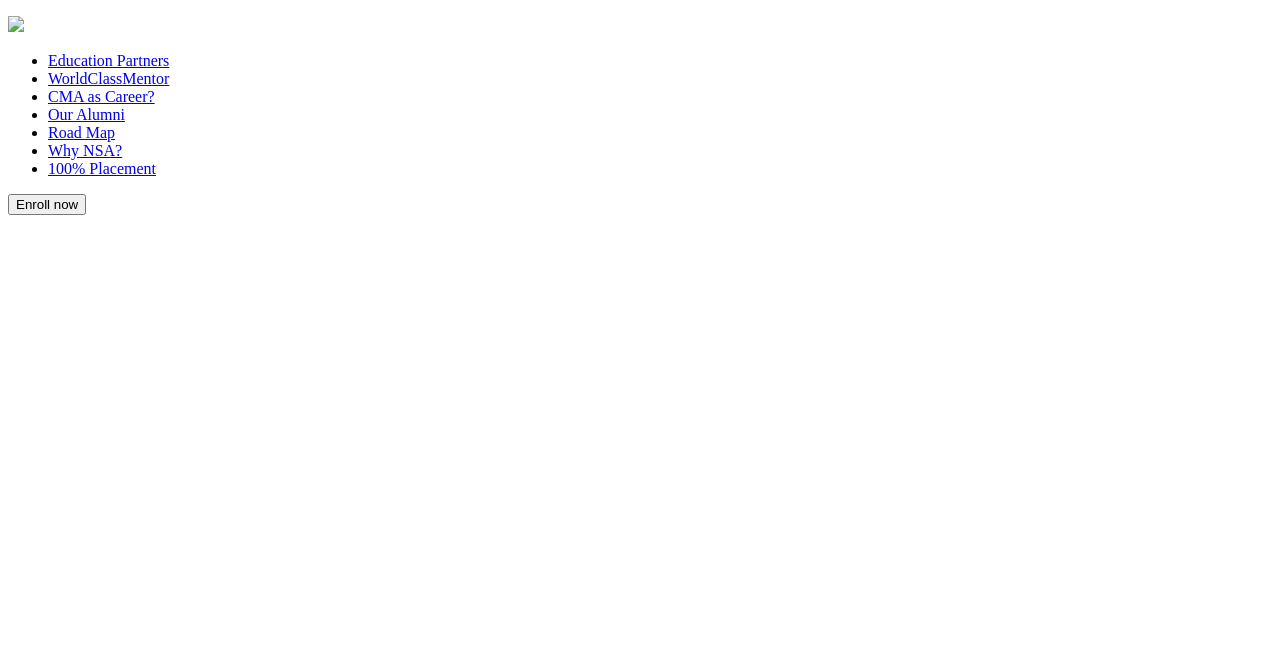
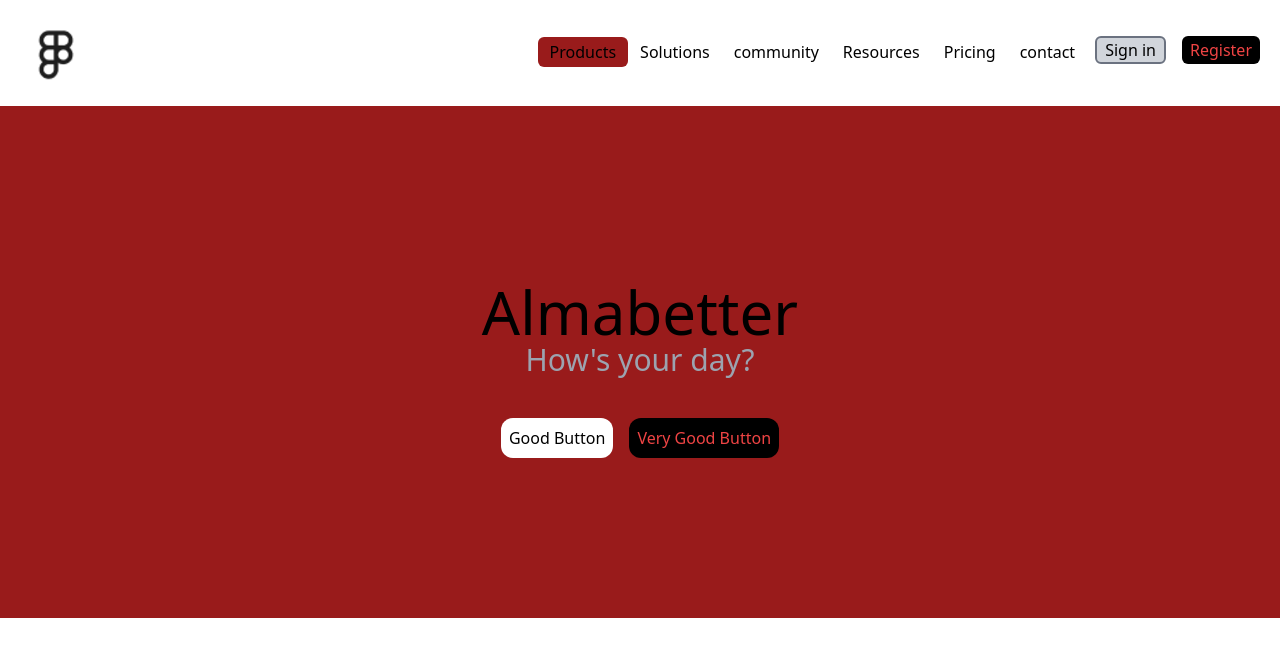
Before and after one commit to iamdrishtiii/Lab-1, a plain HTML site: page index.html in a window 1280 px wide. Drawn offline with nearby package versions, Linux system fonts and the light colour scheme.

Commit message:
first commit

```diff
--- a/index.html
+++ b/index.html
@@ -3,25 +3,35 @@
 <head>
     <meta charset="UTF-8">
     <meta name="viewport" content="width=device-width, initial-scale=1.0">
-    <title>Document</title>
+    <title>Lab-1</title>
+    <script src="https://cdn.tailwindcss.com"></script>
 </head>
 <body>
-    <header
-        class="d-flex flex-wrap align-items-left justify-content-left justify-content-md-left py-0 mb-4 border-bottom">
-        <p class="nav-link px-3 link-dark"><img src="./images/northstar acedemy logo.jpeg" height="60px" /></p>
-        <ul class="nav col-12 col-md-auto mb-2 justify-content-center mb-md-0">
+    <header>
+        <div class="flex flex-row py-4 relative">
+        <img  class="mx-4" src="./images/Screenshot 2024-11-30 143909.png" height="60px" />
+        <div class="py-5 flex flex-row absolute right-3">
+        <ul class="flex pt-1">
+            <li><a href="#" class="nav-link px-3 bg-red-800 p-1 rounded-md">Products</a></li>
+            <li><a href="#" class="nav-link px-3 link-dark">Solutions</a></li>
+            <li><a href="#" class="nav-link px-3 link-dark">community</a></li>
+            <li><a href="#" class="nav-link px-3 link-dark">Resources</a></li>
+            <li><a href="#" class="nav-link px-3 link-dark">Pricing</a></li>
+            <li><a href="#" class="nav-link px-3 link-dark">contact</a></li>
+        </ul>
+        <button class=" border-2 border-gray-500 bg-gray-300 px-2 mx-2 rounded-md"><a href="#">Sign in</a></button>
+        <Button class="bg-black text-red-500 px-2 mx-2 rounded-md"><a href="#">Register</a></Button>
+    </div>
+</div>
+<div class="bg-red-800 text-center  py-40 ">
+    <h1 class="text-6xl pt-4">Almabetter</h1>
+    <p class="text-3xl text-gray-400">How's your day?</p>
+    <div class="flex flex-row gap-4 justify-center pt-10">
+        <button class="bg-white p-2 rounded-xl"><a href="#"></a>Good Button</a></button>
+        <button class="bg-black p-2 rounded-xl text-red-500"><a href="#"></a>Very Good Button</a></button>
+    </div>
+</div>
+    </header>
 
-            <li><a href="#" class="nav-link px-3 link-dark">Education Partners</a></li>
-            <li><a href="#" class="nav-link px-3 link-dark">WorldClassMentor</a></li>
-            <li><a href="#" class="nav-link px-3 link-dark">CMA as Career?</a></li>
-            <li><a href="#" class="nav-link px-3 link-dark">Our Alumni</a></li>
-            <li><a href="#" class="nav-link px-3 link-dark">Road Map</a></li>
-            <li><a href="#" class="nav-link px-3 link-dark">Why NSA?</a></li>
-            <li><a href="#" class="nav-link px-3 link-dark">100% Placement</a></li>
-        </ul>
-        <div class="col-md-2 text-center">
-            <button type="button" class="btn btn-outline-primary me-2 button">Enroll now</button>
-        </div>
-    </header>
 </body>
 </html>
```
Also changed, not shown: images/Screenshot 2024-11-30 143909.png (added), 1 other file.
